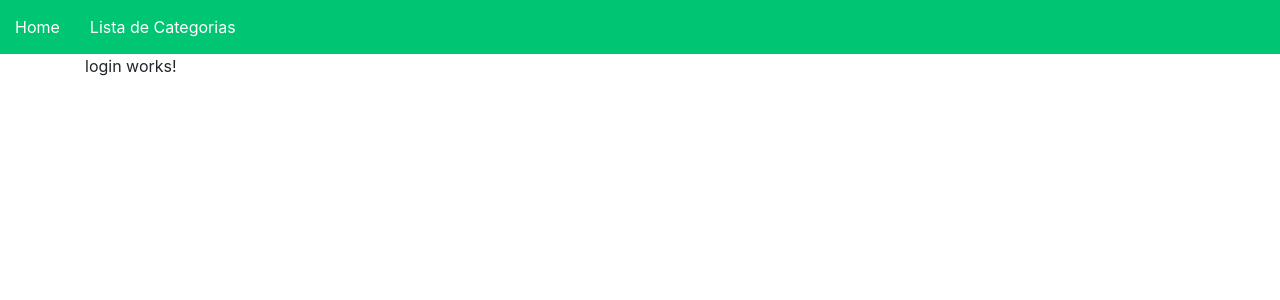
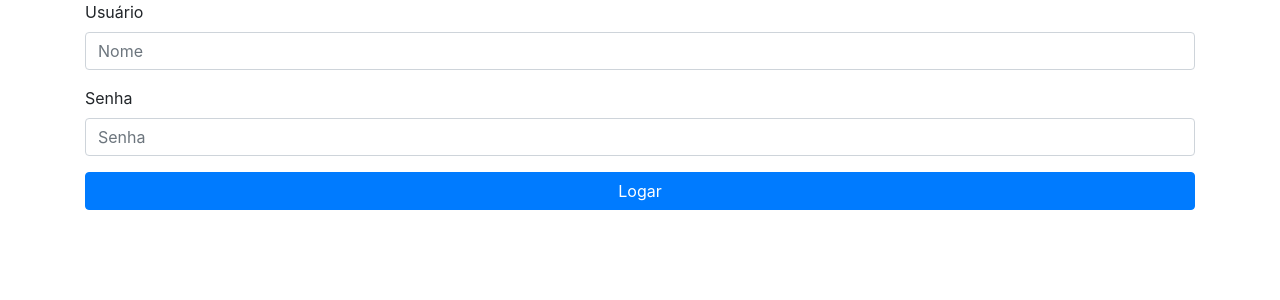
Before and after one commit to L-Alefe/backman, an Angular app: page /login in a window 1280 px wide. Shown: the top 300 px of the page. Built offline with nearby package versions, Linux system fonts and the light colour scheme.

Commit message:
Feat: Início da implementação do Login

```diff
--- a/src/app/app.component.html
+++ b/src/app/app.component.html
@@ -1,5 +1,5 @@
 <!--The content below is only a placeholder and can be replaced.-->
-<app-menu></app-menu>
+<app-menu *ngIf="mostrarMenu"></app-menu>
 <div class="container">
   <router-outlet></router-outlet>
 </div>
--- a/src/app/app.component.ts
+++ b/src/app/app.component.ts
@@ -1,4 +1,5 @@
 import { Component, OnInit, Input } from "@angular/core";
+import { AuthService } from "./modules/login/auth/auth.service";
 
 @Component({
   selector: "app-root",
@@ -6,12 +7,16 @@ import { Component, OnInit, Input } from "@angular/core";
   styleUrls: ["./app.component.css"]
 })
 export class AppComponent implements OnInit {
-  constructor() {}
+  constructor(private authService: AuthService) {}
   title = "backman";
+  mostrarMenu: boolean = false;
   keyLoad: boolean = false;
   ngOnInit() {
     window.onload = () => {
       this.keyLoad = true;
     };
+    this.authService.mostrarMenuEmitter.subscribe(
+      mostrar => (this.mostrarMenu = mostrar)
+    );
   }
 }
--- a/src/app/app.module.ts
+++ b/src/app/app.module.ts
@@ -18,6 +18,7 @@ import { FilterInputComponent } from "./components/filter-input/filter-input.com
 import { TableComponent } from "./components/table/table.component";
 import { ProdutosComponent } from "./modules/produto/produtos.component";
 import { LoginComponent } from "./modules/login/login.component";
+import { AuthService } from "./modules/login/auth/auth.service";
 
 @NgModule({
   declarations: [
@@ -42,7 +43,7 @@ import { LoginComponent } from "./modules/login/login.component";
     FormsModule,
     NgbModule
   ],
-  providers: [],
+  providers: [AuthService],
   bootstrap: [AppComponent]
 })
 export class AppModule {}
--- /dev/null
+++ b/src/app/models/usuario.model.ts
@@ -0,0 +1,5 @@
+export class Usuario {
+  nome: string;
+  senha: string;
+  id: number;
+}
--- /dev/null
+++ b/src/app/modules/login/auth/auth.service.ts
@@ -0,0 +1,19 @@
+import { Injectable, EventEmitter } from "@angular/core";
+import { Router } from "@angular/router";
+import { Usuario } from "../../../models/usuario.model";
+
+@Injectable({
+  providedIn: "root"
+})
+export class AuthService {
+  constructor(private router: Router) {}
+  mostrarMenuEmitter = new EventEmitter<boolean>();
+  fazerLogin = (u: Usuario) => {
+    if (u.nome === "lemu" && u.senha === "123") {
+      this.mostrarMenuEmitter.emit(true);
+      this.router.navigate(["/"]);
+    } else {
+      this.mostrarMenuEmitter.emit(false);
+    }
+  };
+}
--- a/src/app/modules/login/login.component.html
+++ b/src/app/modules/login/login.component.html
@@ -1 +1,28 @@
-<p>login works!</p>
+<form>
+  <div class="form-group">
+    <label for="nome">Usuário</label>
+    <input
+      type="email"
+      class="form-control"
+      id="nome"
+      aria-describedby="emailHelp"
+      placeholder="Nome"
+      [(ngModel)]="usuario.nome"
+      [ngModelOptions]="{ standalone: true }"
+    />
+  </div>
+  <div class="form-group">
+    <label for="exampleInputPassword1">Senha</label>
+    <input
+      type="password"
+      class="form-control"
+      id="exampleInputPassword1"
+      placeholder="Senha"
+      [(ngModel)]="usuario.senha"
+      [ngModelOptions]="{ standalone: true }"
+    />
+  </div>
+  <button class="btn btn-primary btn-block" (click)="login()">
+    Logar
+  </button>
+</form>
--- a/src/app/modules/login/login.component.ts
+++ b/src/app/modules/login/login.component.ts
@@ -1,4 +1,6 @@
 import { Component, OnInit, Output, EventEmitter } from "@angular/core";
+import { AuthService } from "./auth/auth.service";
+import { Usuario } from "../../models/usuario.model";
 
 @Component({
   selector: "app-login",
@@ -6,6 +8,11 @@ import { Component, OnInit, Output, EventEmitter } from "@angular/core";
   styleUrls: ["./login.component.css"]
 })
 export class LoginComponent implements OnInit {
-  constructor() {}
+  usuario: Usuario = new Usuario();
+
+  constructor(private auth: AuthService) {}
   ngOnInit() {}
+  login = () => {
+    this.auth.fazerLogin(this.usuario);
+  };
 }
```
Also changed, not shown: 1 other file (tests, documents, lock files or other folders).
